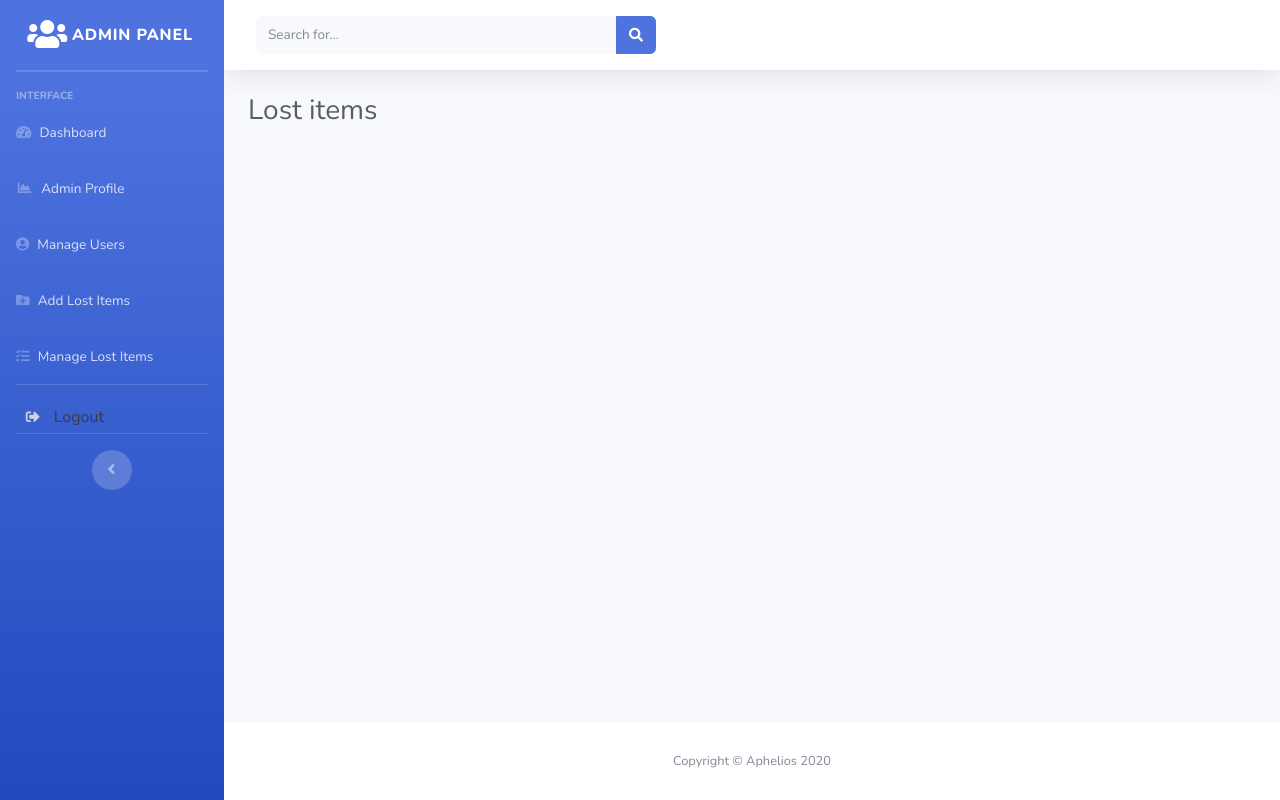
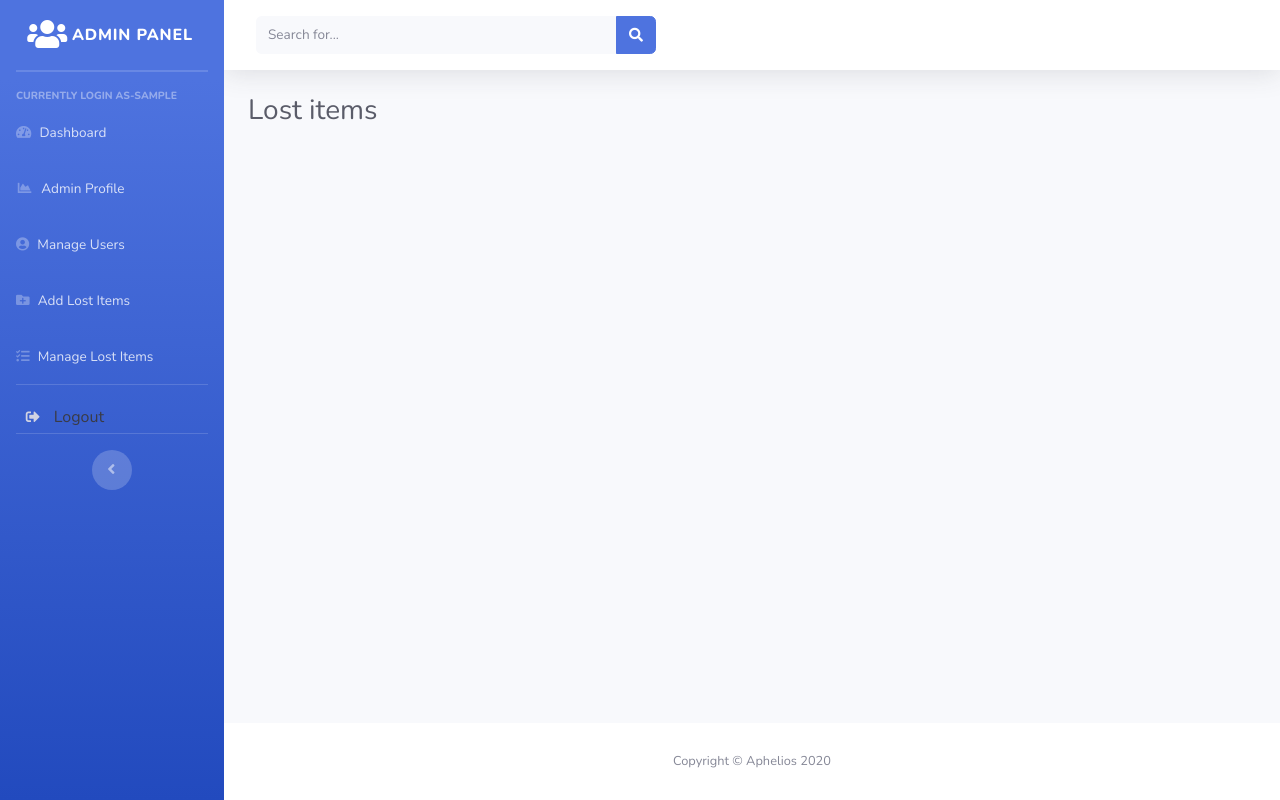
Before and after one commit to Bidesh15-8550/Lost-and-Found-Management-System-using-PHP, a PHP site: page /admin/index.php in a window 1280 px wide. Run offline with PHP 8.4, Linux system fonts and the light colour scheme; the visitor is signed in with stand-in values (Sample User, id 1); data that the repository does not hold is empty.

Commit message:
admin name can be shown in the navbar

```diff
--- a/admin/includes/navbar.php
+++ b/admin/includes/navbar.php
@@ -20,7 +20,7 @@
 
 <!-- Heading -->
 <div class="sidebar-heading">
-  Interface
+  Currently login as-<?php echo $_SESSION['username'];  ?>
 </div>
 
 <!-- Nav Item - Pages Collapse Menu -->
```
